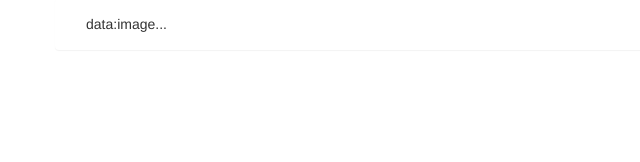
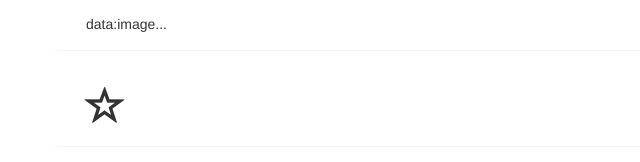
Before and after one commit to mwiesiolek/angular4-tut, an Angular app: page / in a window 1280 px wide. Shown: the part 732-894 px from the top of the page, without its empty margins (0-640 px from the left). Before the commit the page ends 822 px from the top, so only its background shows below. Built offline with nearby package versions, Linux system fonts and the light colour scheme.

Commit message:
adds start component

```diff
--- a/src/app/app.module.ts
+++ b/src/app/app.module.ts
@@ -7,12 +7,14 @@ import { AppComponent } from './app.component';
 import { CoursesComponent } from './courses/courses.component'
 import {CoursesService} from "./courses/courses.service";
 import { SummaryPipe } from './summary.pipe';
+import { StarComponent } from './star/star.component';
 
 @NgModule({
   declarations: [
     AppComponent,
     CoursesComponent,
-    SummaryPipe
+    SummaryPipe,
+    StarComponent
   ],
   imports: [
     BrowserModule,
--- a/src/app/courses/courses.component.html
+++ b/src/app/courses/courses.component.html
@@ -54,3 +54,9 @@
     {{ imageUrl | summary: 10 }}
   </div>
 </div>
+
+<div class="container panel">
+  <div class="panel-body">
+    <star></star>
+  </div>
+</div>
--- /dev/null
+++ b/src/app/star/star.component.html
@@ -0,0 +1 @@
+<span class="glyphicon" (click)="toggleStar()" [class.glyphicon-star]="isActive" [class.glyphicon-star-empty]="isInactive"></span>
--- /dev/null
+++ b/src/app/star/star.component.ts
@@ -0,0 +1,33 @@
+import {Component, OnInit} from "@angular/core";
+
+@Component({
+  selector: 'star',
+  templateUrl: './star.component.html',
+  styleUrls: ['./star.component.css']
+})
+export class StarComponent implements OnInit {
+
+  private _isActive: boolean = false;
+
+  constructor() {
+  }
+
+  ngOnInit() {
+  }
+
+  toggleStar(): void {
+    this.isActive = !this.isActive;
+  }
+
+  set isActive(active: boolean) {
+    this._isActive = active;
+  }
+
+  get isActive(): boolean {
+    return this._isActive;
+  }
+
+  get isInactive(): boolean {
+    return !this._isActive;
+  }
+}
--- a/src/styles.css
+++ b/src/styles.css
@@ -4,3 +4,7 @@
 body {
   padding: 20px;
 }
+
+span {
+  font-size: 40px;
+}
```
Also changed, not shown: src/app/star/star.component.css (added), 1 other file (tests, documents, lock files or other folders).
